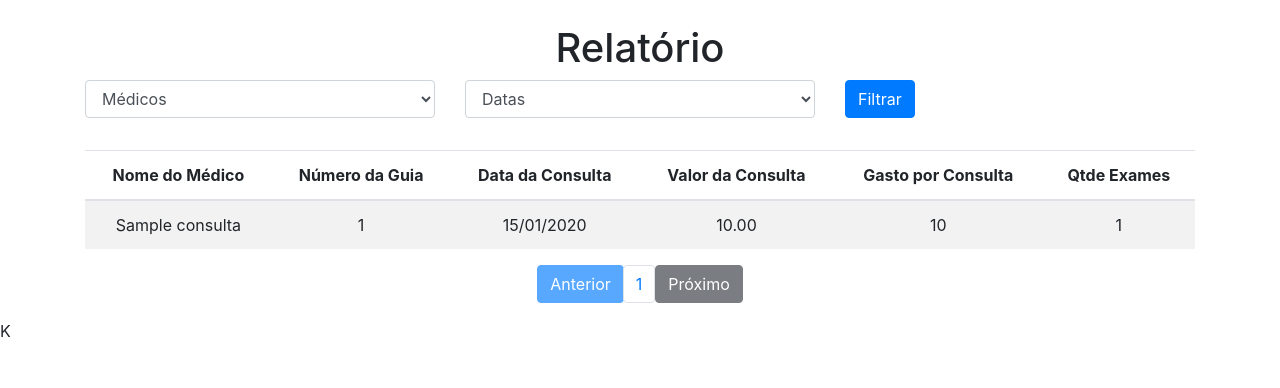
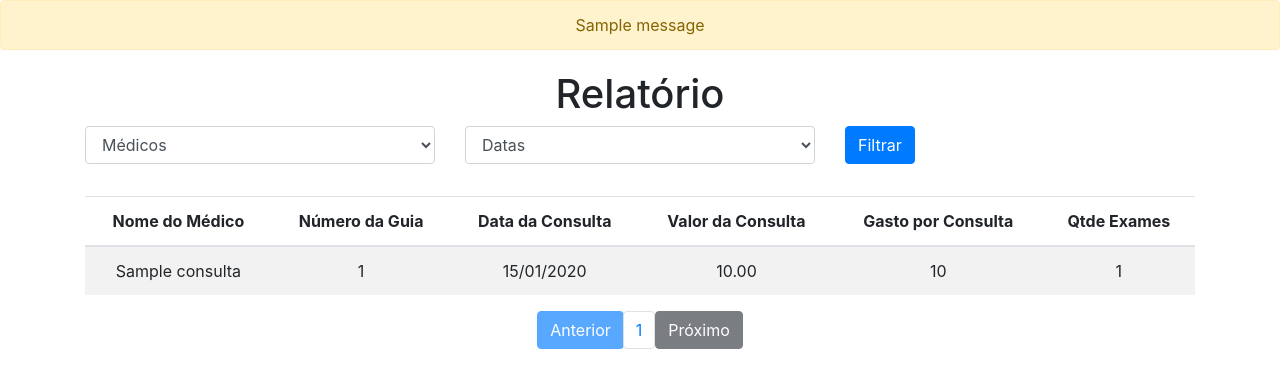
Before and after one commit to ffabiorj/relatorio_app, a Django app: page / in a window 1280 px wide. Shown: the part 56-444 px from the top of the page. Run offline with Django 3.2, Linux system fonts and the light colour scheme; tables that the repository leaves empty hold one stand-in row (values such as "Sample post"); one stand-in notice (Sample message) is shown; some libraries are stand-ins or nearby versions.

Commit message:
Adicionado flash message ao template.

```diff
--- a/relatorio/templates/base.html
+++ b/relatorio/templates/base.html
@@ -7,10 +7,18 @@
 
     <!-- Bootstrap CSS -->
     <link rel="stylesheet" href="https://stackpath.bootstrapcdn.com/bootstrap/4.1.3/css/bootstrap.min.css" integrity="sha384-MCw98/SFnGE8fJT3GXwEOngsV7Zt27NXFoaoApmYm81iuXoPkFOJwJ8ERdknLPMO" crossorigin="anonymous">
+    <style>
+      .top {
+        margin-top: 20px;
+      }
+      .message {
+        margin-top: -10;
+      }
+    </style>
     <title>Relatório</title>
   </head>
   <body>
-    <nav class="navbar navbar-expand-lg navbar-dark bg-dark mb-4">
+    <nav class="navbar navbar-expand-lg navbar-dark bg-dark">
         <a class="navbar-brand" href="#">Relatorio</a>
         <button class="navbar-toggler" type="button" data-toggle="collapse" data-target="#navbarSupportedContent" aria-controls="navbarSupportedContent" aria-expanded="false" aria-label="Toggle navigation">
           <span class="navbar-toggler-icon"></span>
@@ -24,7 +32,14 @@
           </ul>
         </div>
       </nav>
-      <div class="container">
+      {% if messages %}
+      {% for message in messages %}
+      <div class="alert alert-warning message text-center">
+        {{ message }}
+      </div>
+      {% endfor %}
+      {% endif %}
+      <div class="container top">
 		{% block content %}
 
     {% endblock content %}
@@ -35,6 +50,6 @@
     <script src="https://code.jquery.com/jquery-3.3.1.slim.min.js" integrity="sha384-q8i/X+965DzO0rT7abK41JStQIAqVgRVzpbzo5smXKp4YfRvH+8abtTE1Pi6jizo" crossorigin="anonymous"></script>
     <script src="https://cdnjs.cloudflare.com/ajax/libs/popper.js/1.14.3/umd/popper.min.js" integrity="sha384-ZMP7rVo3mIykV+2+9J3UJ46jBk0WLaUAdn689aCwoqbBJiSnjAK/l8WvCWPIPm49" crossorigin="anonymous"></script>
     <script src="https://stackpath.bootstrapcdn.com/bootstrap/4.1.3/js/bootstrap.min.js" integrity="sha384-ChfqqxuZUCnJSK3+MXmPNIyE6ZbWh2IMqE241rYiqJxyMiZ6OW/JmZQ5stwEULTy" crossorigin="anonymous"></script>
-    {% block script %} {% endblock script %}K
+    {% block script %} {% endblock script %}
   </body>
 </html>
--- a/relatorio/views.py
+++ b/relatorio/views.py
@@ -1,4 +1,5 @@
 from django.shortcuts import render
+from django.contrib import messages
 from django.http import HttpResponseRedirect
 from django.core.paginator import Paginator, EmptyPage
 from refact.queries import (
@@ -29,6 +30,10 @@ def index(request):
             consultas = lista_datas(data_consulta)
         else:
             consultas = lista_medicos_consultas(nome_medico, data_consulta)
+            if len(consultas) == 0:
+                messages.add_message(
+                    request, messages.INFO, "Não há registro para o filtro."
+                )
 
     else:
 
```
